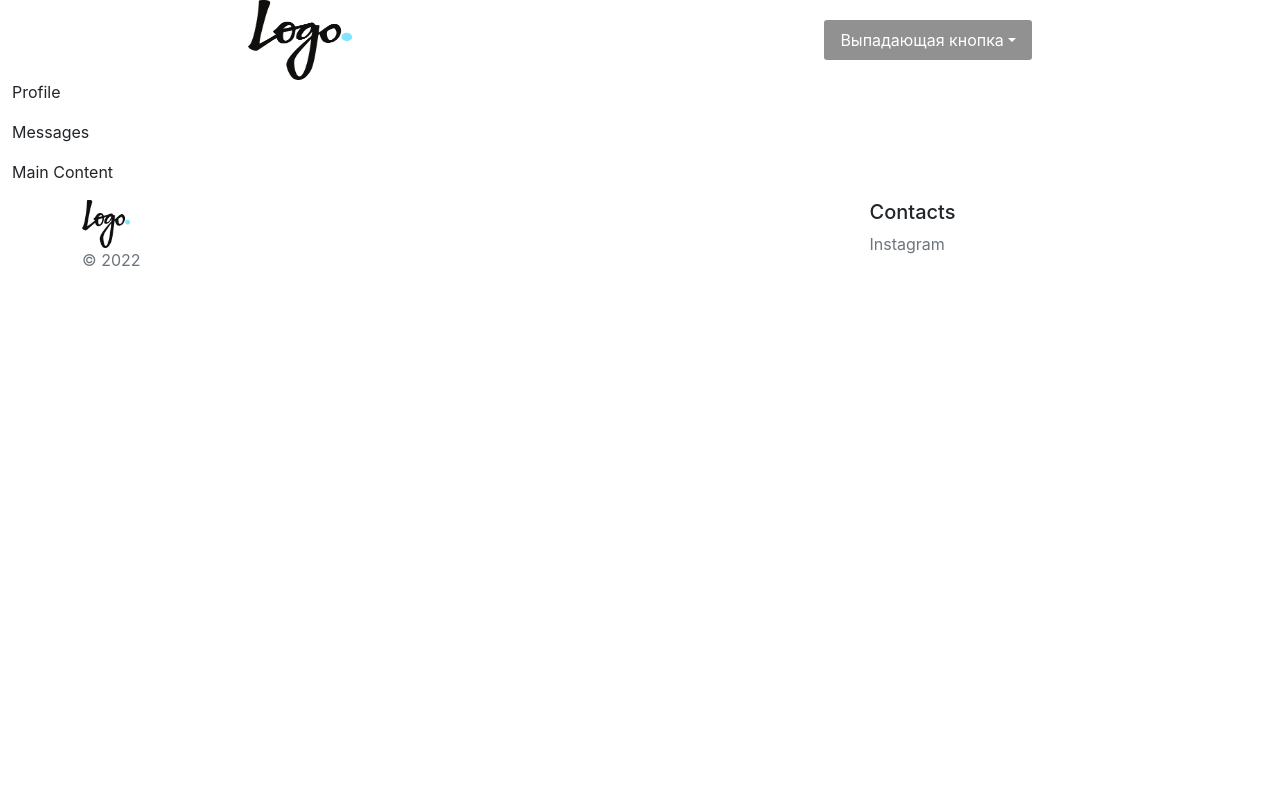
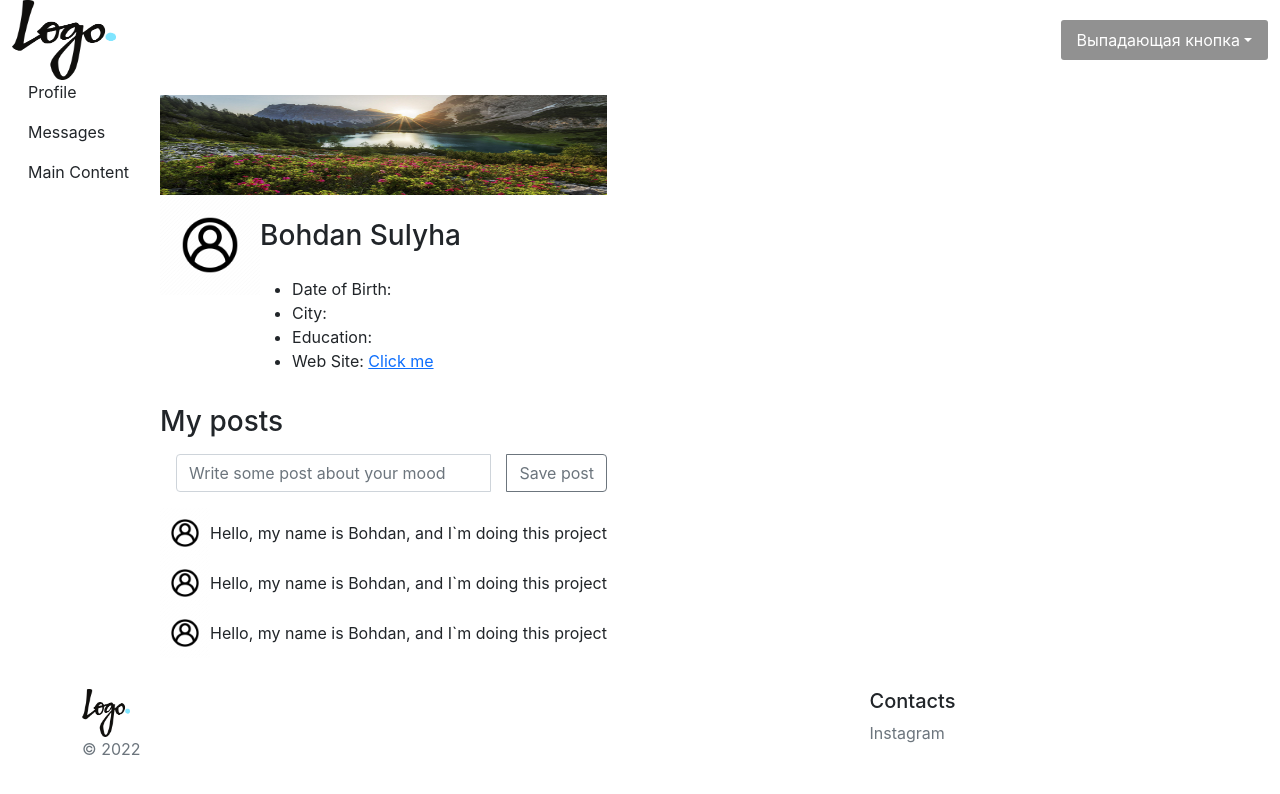
Before and after one commit to whos-bhdn/React-demo-App, a React (Create React App) app: page / in a window 1280 px wide. Shown: the top 794 px of the page. Built offline with nearby package versions, Linux system fonts and the light colour scheme.

Commit message:
add css to components

```diff
--- a/src/App.css
+++ b/src/App.css
@@ -13,23 +13,6 @@
   margin-bottom: 10px;
 }
 
-.App-logo {
-  align-items: center;
-  height: 10vmin;
-  width: 13vmin;
-}
-
-.appLogoFooter{
-  height: 6vmin;
-  width: 6vmin;
-}
-
-.header{
-  display: flex;
-  flex-direction: row;
-  align-items: center;
-  justify-content: space-around;
-}
 
 .customBut{
   border-radius: 3px;
--- a/src/App.js
+++ b/src/App.js
@@ -1,18 +1,20 @@
 import './App.css';
 import logo from "./shared/images/Logo_TV_2015.svg.png"
-import Header from "./Components/HeaderComponent/Header";
-import Footer from "./Components/FooterComponent/Footer";
+import nature from "./shared/images/mainPhoto.jpg"
+import Header from "./Components/Header/Header";
+import Footer from "./Components/Footer/Footer";
+import Navbar from "./Components/Navbar/Navbar.jsx"
+import Profile from "./Components/Profile/Profile";
 
 
 const App = () => {
     return (
         <div className="container-xxl">
             <Header />
-            <nav>
-                <p>Profile</p>
-                <p>Messages</p>
-                <p>Main Content</p>
-            </nav>
+            <div className="d-flex">
+                <Navbar />
+                <Profile />
+            </div>
             <Footer />
         </div>
     );
--- a/src/Components/FooterComponent/Footer.js
+++ b/src/Components/Footer/Footer.jsx
@@ -1,11 +1,12 @@
 import logo from "../../shared/images/Logo_TV_2015.svg.png";
+import classes from "./Footer.module.css"
 
 const Footer = () => {
     return (
         <div className="container mt-3">
             <footer className="row">
                 <div className="col">
-                    <img className="appLogoFooter" src={logo} alt="132"/>
+                    <img className={classes.appLogoFooter} src={logo} alt="132"/>
                 </div>
                 <p className="text-muted">© 2022</p>
             </footer>
--- /dev/null
+++ b/src/Components/Footer/Footer.module.css
@@ -0,0 +1,5 @@
+
+.appLogoFooter{
+    height: 6vmin;
+    width: 6vmin;
+}
--- /dev/null
+++ b/src/Components/Header/Header.css
@@ -0,0 +1,12 @@
+.App-logo {
+    align-items: center;
+    height: 10vmin;
+    width: 13vmin;
+}
+
+.header{
+    display: flex;
+    flex-direction: row;
+    align-items: center;
+    justify-content: space-between;
+}
--- a/src/Components/HeaderComponent/Header.js
+++ b/src/Components/Header/Header.jsx
@@ -1,4 +1,5 @@
 import logo from "../../shared/images/Logo_TV_2015.svg.png";
+import "./Header.css";
 
 
 const Header = () => {
--- /dev/null
+++ b/src/Components/Navbar/Navbar.jsx
@@ -0,0 +1,13 @@
+import classes from "./Navbar.module.css";
+
+const Navbar = () => {
+   return(
+       <nav className="mx-3">
+           <p>Profile</p>
+           <p>Messages</p>
+           <p>Main Content</p>
+       </nav>
+   )
+}
+
+export default Navbar;
--- /dev/null
+++ b/src/Components/Profile/Profile.css
@@ -0,0 +1,49 @@
+.blockContent{
+    display: flex;
+    flex-direction: column;
+    margin: 15px;
+}
+
+.imgBlockContainer{
+    display: flex;
+    flex-direction: column;
+    flex-wrap: wrap;
+    height: 100px;
+}
+
+.imgMain{
+    width: 100%;
+    height: 100%;
+}
+
+.profileContent{
+    display: flex;
+    justify-content:flex-start;
+}
+
+.profileInfo{
+    display: flex;
+    flex-direction: column;
+}
+
+.imgAvatar img{
+    width: 100px;
+    height: 100px;
+}
+
+.postInfo{
+    display: flex;
+    align-items: center;
+}
+
+.imgPost img{
+    width: 50px;
+    height: 50px;
+}
+
+.postItem{
+    justify-content: center;
+    display: flex;
+    align-items: center;
+    margin: 0;
+}
--- /dev/null
+++ b/src/Components/Profile/Profile.jsx
@@ -0,0 +1,70 @@
+import nature from "../../shared/images/mainPhoto.jpg";
+import avatar from "../../shared/images/avatar.png"
+import "./Profile.css"
+// import classes from "./Profile.css";
+
+
+const Profile = () => {
+    return (
+        <div className="blockContent">
+            <div className="row imgBlockContainer">
+                <img className="imgMain" src={nature} alt="mnb"/>
+            </div>
+            <div className="profileContent">
+                <div className="imgAvatar">
+                    <img src={avatar} alt="loading.."/>
+                </div>
+                <div className="profileInfo">
+                    <h3 className="my-4">Bohdan Sulyha</h3>
+                    <ul className="infoList">
+                        <li>Date of Birth: </li>
+                        <li>City: </li>
+                        <li>Education: </li>
+                        <li>Web Site: <a href='https://instagram.com/whos_bhdn'>Click me</a></li>
+                    </ul>
+                </div>
+            </div>
+            <div className="postBlock">
+                <h3 className="my-3">My posts</h3>
+                <div className="input-group mb-3">
+                    <input type="text" className="form-control mx-3" placeholder="Write some post about your mood"
+                           aria-describedby="button-addon2"/>
+                        <button className="btn btn-outline-secondary" type="button" id="button-addon2">Save post</button>
+                </div>
+            </div>
+            <div className="profileContent">
+                <div className="imgPost">
+                    <img src={avatar} alt="loading.."/>
+                </div>
+                <div className="postInfo">
+                    <p className="postItem">
+                        Hello, my name is Bohdan, and I`m doing this project
+                    </p>
+                </div>
+            </div>
+            <div className="profileContent">
+                <div className="imgPost">
+                    <img src={avatar} alt="loading.."/>
+                </div>
+                <div className="postInfo">
+                    <p className="postItem">
+                        Hello, my name is Bohdan, and I`m doing this project
+                    </p>
+                </div>
+            </div>
+            <div className="profileContent">
+                <div className="imgPost">
+                    <img src={avatar} alt="loading.."/>
+                </div>
+                <div className="postInfo">
+                    <p className="postItem">
+                        Hello, my name is Bohdan, and I`m doing this project
+                    </p>
+                </div>
+            </div>
+
+        </div>
+    );
+}
+
+export default Profile
```
Also changed, not shown: src/Components/Navbar/Navbar.module.css (added), src/shared/images/avatar.png (added), src/shared/images/mainPhoto.jpg (added).
